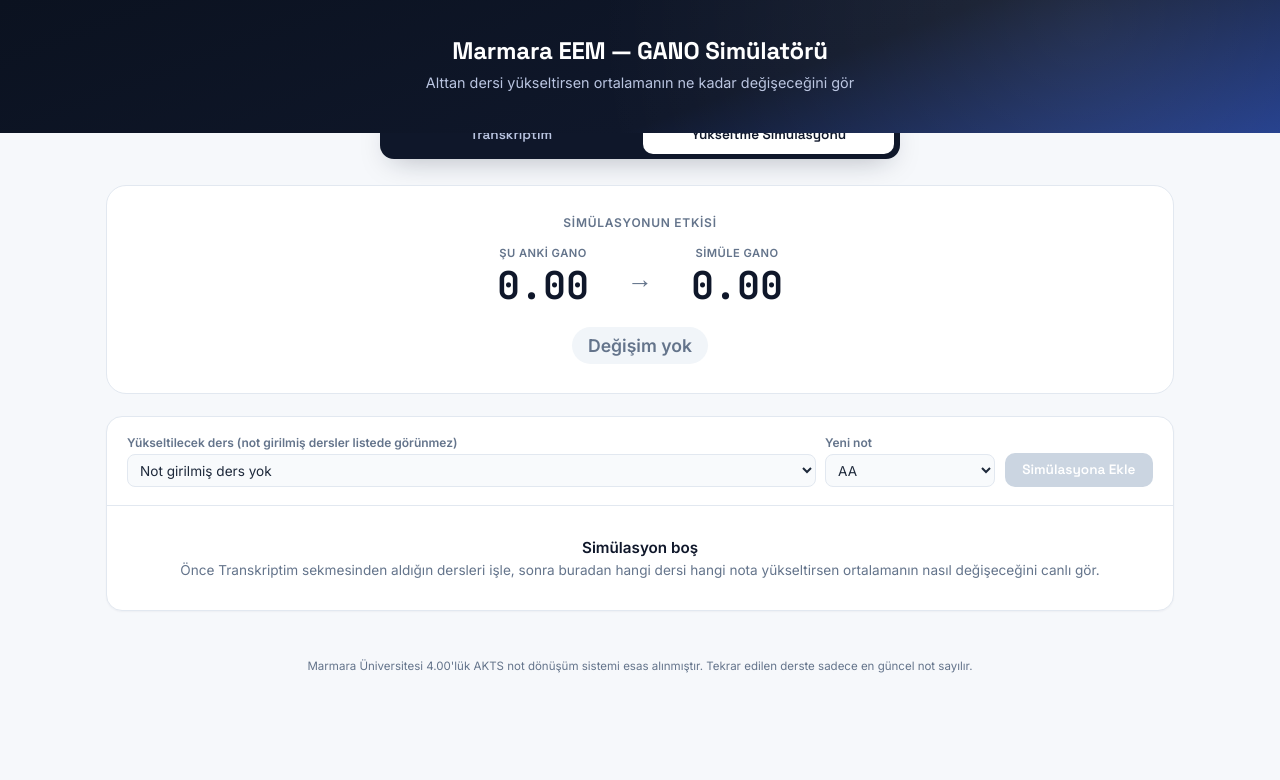
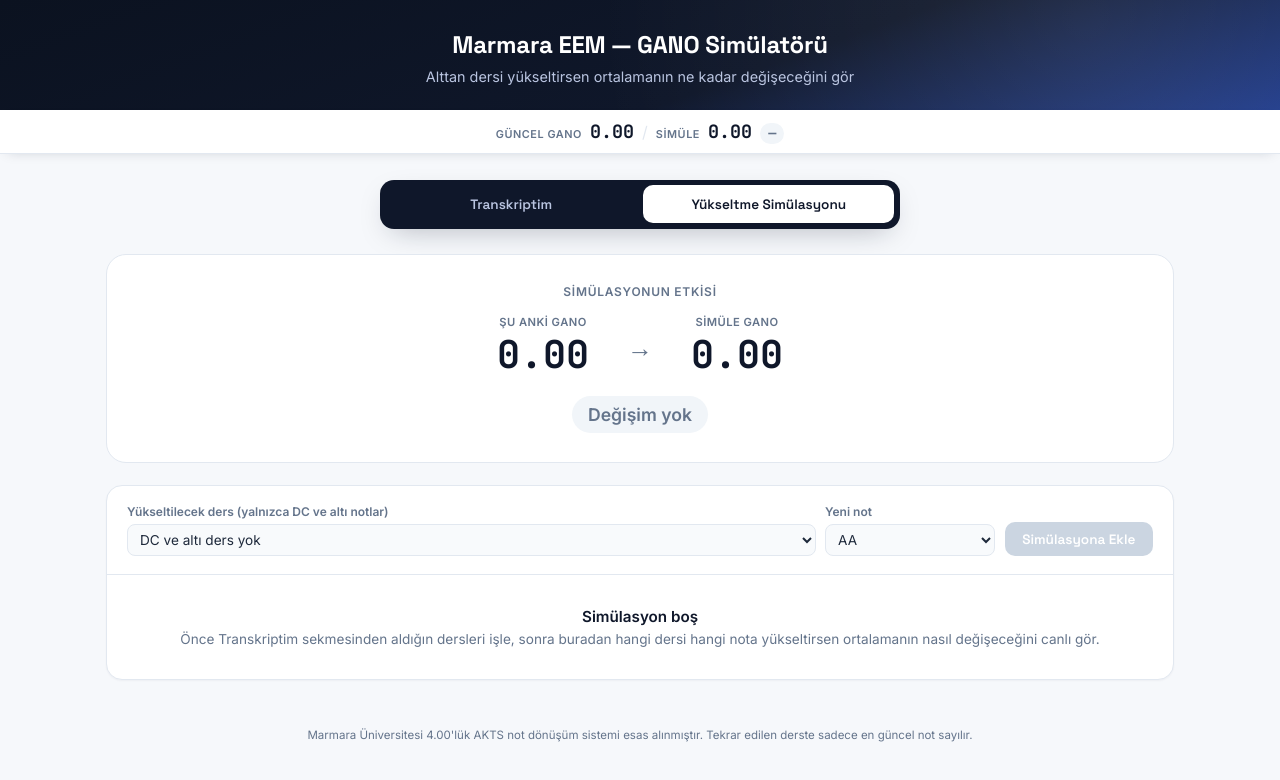
Before and after one commit to kayalarbk/Ganohesaplama, a plain HTML site: page index.html in a window 1280 px wide. Both pictures are taken after a click on the button "Yükseltme Simülasyonu". Drawn offline with Linux system fonts and the light colour scheme.

Commit message:
Refactor header and add sticky GANO feature
Updated header padding and added sticky GANO display. Modified course selection label and adjusted simulation logic for grades.

```diff
--- a/index.html
+++ b/index.html
@@ -33,7 +33,7 @@
 
   header{
     background:linear-gradient(160deg,var(--navy-950),var(--navy-900) 60%,var(--navy-700));
-    color:#fff; padding:2.2rem 1.25rem 2.6rem; text-align:center;
+    color:#fff; padding:1.8rem 1.25rem 1.6rem; text-align:center;
     position:relative; overflow:hidden;
   }
   header::after{
@@ -44,7 +44,21 @@
   header h1{ margin:0; font-size:1.5rem; font-weight:700; letter-spacing:-0.01em; }
   header p{ margin:.5rem 0 0; color:#b9c4e0; font-size:.9rem; }
 
-  main{ max-width:1100px; margin:-1.4rem auto 3rem; padding:0 1rem; }
+  .sticky-gano{
+    position:sticky; top:0; z-index:50;
+    background:#fff; border-bottom:1px solid var(--border);
+    box-shadow:0 4px 14px -8px rgba(15,23,42,.25);
+    padding:.55rem 1rem; display:flex; justify-content:center; align-items:baseline; gap:.5rem;
+  }
+  .sticky-gano .cap{ font-size:.68rem; text-transform:uppercase; letter-spacing:.05em; color:var(--muted); font-weight:600; }
+  .sticky-gano .val{ font-size:1.15rem; font-weight:700; color:var(--navy-900); }
+  .sticky-gano .sep{ color:var(--border); }
+  .sticky-gano .val.delta{ font-size:.85rem; padding:.1rem .5rem; border-radius:999px; font-weight:700; }
+  .sticky-gano .val.delta.up{ background:var(--up-bg); color:var(--up); }
+  .sticky-gano .val.delta.down{ background:var(--down-bg); color:var(--down); }
+  .sticky-gano .val.delta.flat{ background:#f1f5f9; color:var(--muted); }
+
+  main{ max-width:1100px; margin:0 auto 3rem; padding:1.6rem 1rem 0; }
 
   .tabbar{
     display:flex; gap:.4rem; background:var(--navy-900); padding:.35rem;
@@ -162,6 +176,13 @@
   <p>Alttan dersi yükseltirsen ortalamanın ne kadar değişeceğini gör</p>
 </header>
 
+<div class="sticky-gano">
+  <span class="cap">Güncel GANO</span><span class="val mono" id="sticky-current">0.00</span>
+  <span class="sep">/</span>
+  <span class="cap">Simüle</span><span class="val mono" id="sticky-sim">0.00</span>
+  <span class="val delta flat mono" id="sticky-delta">—</span>
+</div>
+
 <main>
   <div class="tabbar">
     <button class="tab-btn active" data-tab="transkript">Transkriptim</button>
@@ -236,7 +257,7 @@
     <div class="card">
       <div class="add-row">
         <div class="field">
-          <label>Yükseltilecek ders (not girilmiş dersler listede görünmez)</label>
+          <label>Yükseltilecek ders (yalnızca DC ve altı notlar)</label>
           <select id="sim-course-select"></select>
         </div>
         <div class="field" style="flex:0 0 130px;">
@@ -412,15 +433,17 @@
 document.getElementById('past-akts').addEventListener('input', e=>{ baseline.akts = e.target.value; saveBaseline(); recalcTranscript(); });
 
 // ---------- Simülasyon tab ----------
+const RETAKEABLE_GRADES = ['DC','DD','FD','FF'];
+
 function takenCourses(){
-  return ALL_COURSES.filter(c => transcript[c.code] && transcript[c.code].grade);
+  return ALL_COURSES.filter(c => transcript[c.code] && RETAKEABLE_GRADES.includes(transcript[c.code].grade));
 }
 
 function renderSimSelectors(){
   const courseSel = document.getElementById('sim-course-select');
   const taken = takenCourses().filter(c => !simOverrides[c.code]);
   if(taken.length === 0){
-    courseSel.innerHTML = '<option value="">Not girilmiş ders yok</option>';
+    courseSel.innerHTML = '<option value="">DC ve altı ders yok</option>';
     document.getElementById('sim-add-btn').disabled = true;
   } else {
     document.getElementById('sim-add-btn').disabled = false;
@@ -484,6 +507,20 @@
   } else {
     badge.className = 'delta-badge down'; badge.textContent = `▼ ${delta.toFixed(2)} GANO düşüşü`;
   }
+  updateStickyBar(current.gano, simulated.gano, delta);
+}
+
+function updateStickyBar(current, simulated, delta){
+  document.getElementById('sticky-current').textContent = current.toFixed(2);
+  document.getElementById('sticky-sim').textContent = simulated.toFixed(2);
+  const el = document.getElementById('sticky-delta');
+  if(Math.abs(delta) < 0.001){
+    el.className = 'val delta flat mono'; el.textContent = '—';
+  } else if(delta > 0){
+    el.className = 'val delta up mono'; el.textContent = `+${delta.toFixed(2)}`;
+  } else {
+    el.className = 'val delta down mono'; el.textContent = delta.toFixed(2);
+  }
 }
 
 // ---------- Init ----------
```
